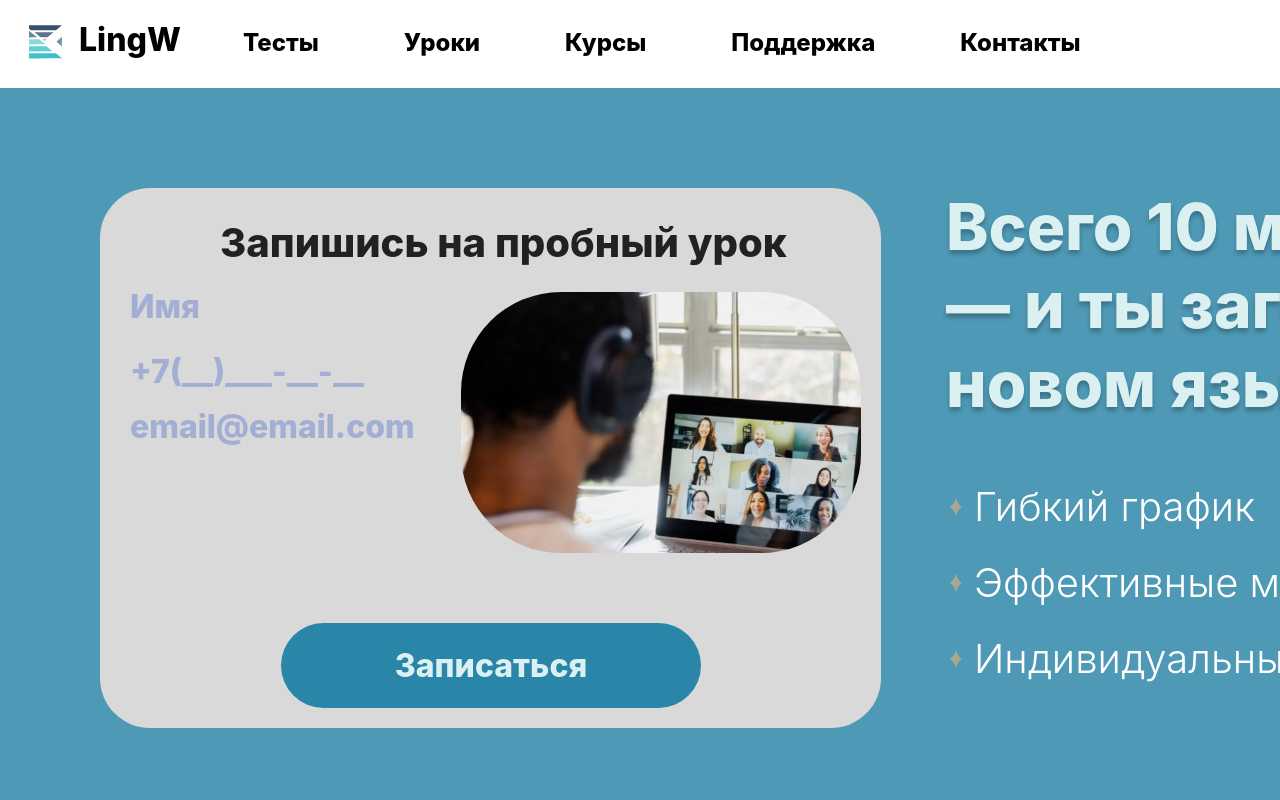
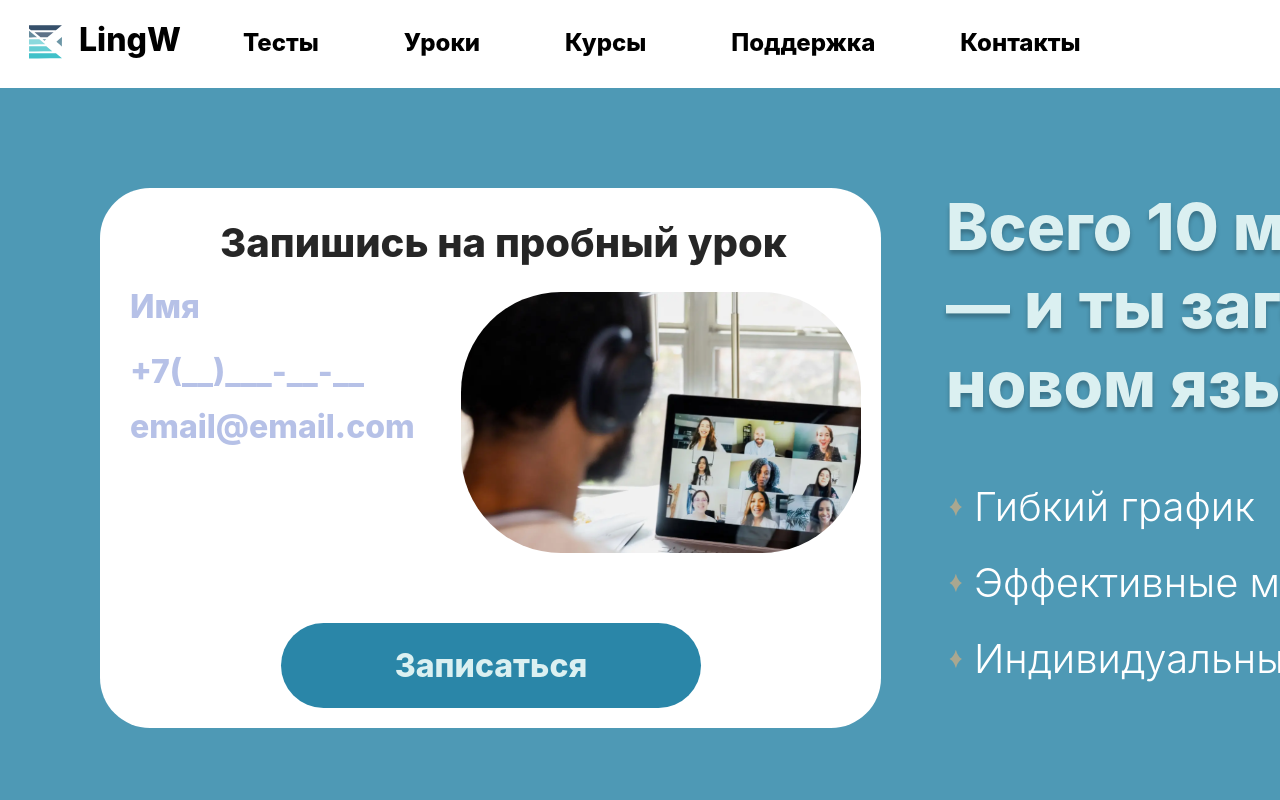
Before and after one commit to Thalindriel/LingW, a plain HTML site: page index.html in a window 1280 px wide. Shown: the top 800 px of the page. Drawn offline with Linux system fonts and the light colour scheme; a web font is replaced by a local one.

Commit message:
Update style.css

```diff
--- a/style.css
+++ b/style.css
@@ -259,7 +259,7 @@ button {
   height: 540px;
   top: 100px;
   left: 100px;
-  background: #d9d9d9;
+  background: #ffffff;
   border-radius: 50px;
   padding: 20px;
   display: flex;
```
